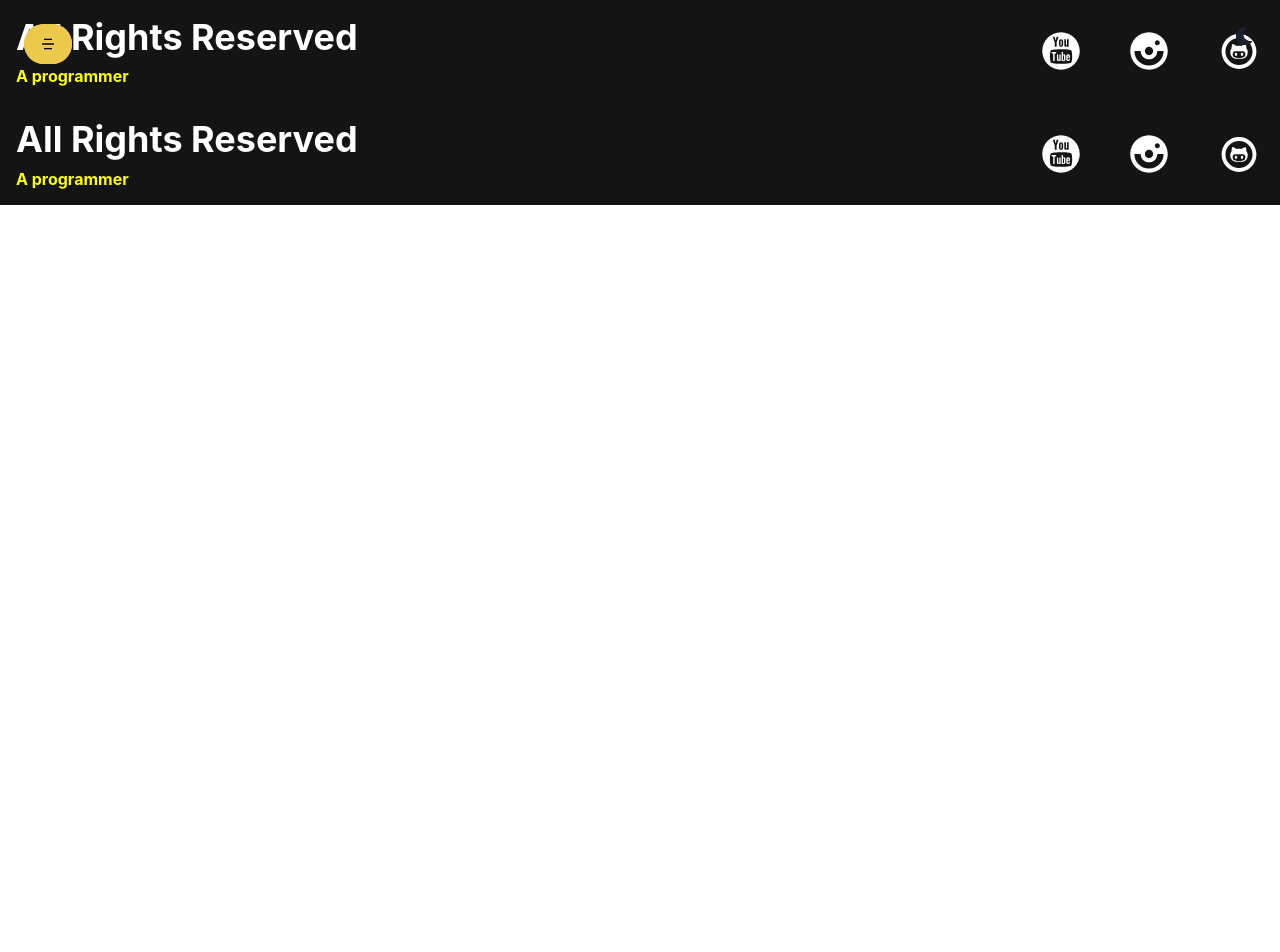
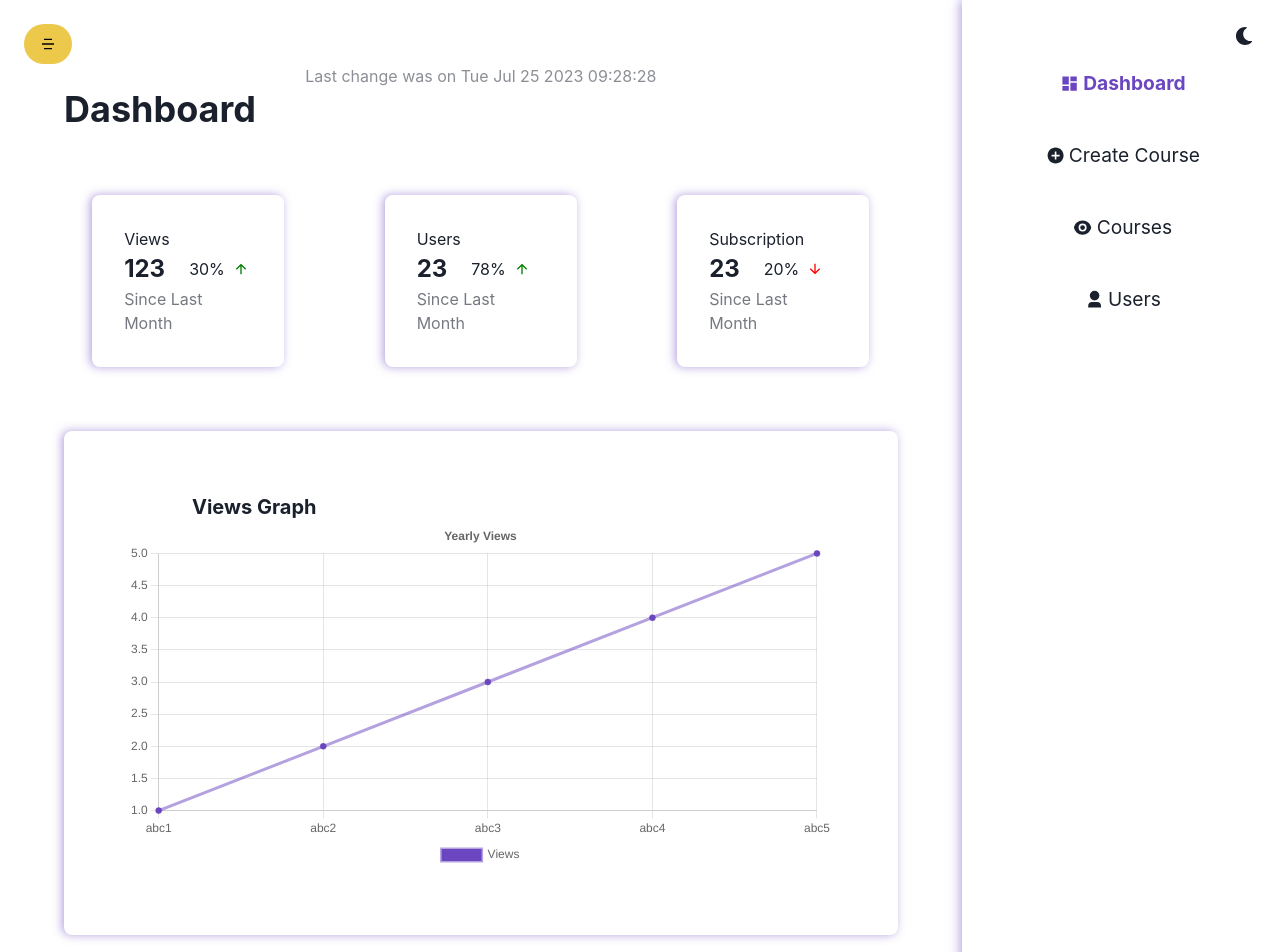
Before and after one commit to rajninair/educourse, a React (Create React App) app: page /admin/dashboard in a window 1280 px wide. Shown: the top 952 px of the page. Before the commit the page ends 800 px from the top, so only its background shows below. Built offline with nearby package versions, Linux system fonts and the light colour scheme.

Commit message:
Admin Dashboard with chart showing views, users and subscription - In progress

```diff
--- a/src/App.js
+++ b/src/App.js
@@ -33,6 +33,10 @@ import CoursePage from './components/CoursePage';
 import Profile from './components/Profile';
 import ChangePassword from './components/Profile/ChangePassword';
 import UpdateProfile from './components/Profile/UpdateProfile';
+import Dashboard from './components/Admin/Dashboard';
+import CreateCourse from './components/Admin/CreateCourse';
+import AdminCourses from './components/Admin/AdminCourses';
+import Users from './components/Admin/Users';
 
 function App() {
   // To disable right click
@@ -66,9 +70,16 @@ function App() {
           <Route exact path="/subscribe" element={<Subscribe />} />
           <Route exact path="/paymentsuccess" element={<PaymentSuccess />} />
           <Route exact path="/paymentfail" element={<PaymentFail />} />
-          <Route exact path="/notfound" element={<NotFound />} />
 
-          <Route exact path="*" element={<NoPage />} />
+          {/* Admin Routes */}
+          <Route exact path="/admin/dashboard" element={<Dashboard />} />
+          <Route exact path="/admin/createcourse" element={<CreateCourse />} />
+          <Route exact path="/admin/courses" element={<AdminCourses />} />
+          <Route exact path="/admin/users" element={<Users />} />
+
+          {/* Page Not Found routes */}
+          <Route exact path="*" element={<NotFound />} />
+          {/* <Route exact path="*" element={<NoPage />} /> */}
         </Route>
       </Routes>
     </BrowserRouter>
--- /dev/null
+++ b/src/components/Admin/AdminCourses/index.jsx
@@ -0,0 +1,18 @@
+import { Box, Grid, Image } from '@chakra-ui/react';
+import cursor from '../../../assets/images/cursor.jpeg';
+import Sidebar from '../Sidebar';
+const AdminCourses = () => {
+  return (
+    <Grid
+      css={{
+        cursor: `url(${cursor}), default`,
+      }}
+      minH={'100vh'}
+      templateColumns={['1fr', '5fr 1fr']}
+    >
+      <Box></Box>
+      <Sidebar />
+    </Grid>
+  );
+};
+export default AdminCourses;
--- /dev/null
+++ b/src/components/Admin/CreateCourse/index.jsx
@@ -0,0 +1,18 @@
+import { Box, Grid, Image } from '@chakra-ui/react';
+import cursor from '../../../assets/images/cursor.jpeg';
+import Sidebar from '../Sidebar';
+const CreateCourse = () => {
+  return (
+    <Grid
+      css={{
+        cursor: `url(${cursor}), default`,
+      }}
+      minH={'100vh'}
+      templateColumns={['1fr', '5fr 1fr']}
+    >
+      <Box></Box>
+      <Sidebar />
+    </Grid>
+  );
+};
+export default CreateCourse;
--- /dev/null
+++ b/src/components/Admin/Dashboard/Chart.jsx
@@ -0,0 +1,67 @@
+import {
+  Chart as ChartJS,
+  CategoryScale,
+  LinearScale,
+  PointElement,
+  LineElement,
+  Title,
+  Tooltip,
+  ArcElement,
+  Legend,
+} from 'chart.js';
+
+import { Line, Doughnut } from 'react-chartjs-2';
+
+ChartJS.register(
+  CategoryScale,
+  LinearScale,
+  PointElement,
+  LineElement,
+  Title,
+  Tooltip,
+  ArcElement,
+  Legend
+);
+export const LineChart = () => {
+  const labels = ['abc1', 'abc2', 'abc3', 'abc4', 'abc5'];
+  const options = {
+    responsive: true,
+    plugins: {
+      legend: {
+        position: 'bottom',
+      },
+      title: {
+        display: true,
+        text: 'Yearly Views',
+      },
+    },
+  };
+  const data = {
+    labels,
+    datasets: [
+      {
+        label: 'Views',
+        data: [1, 2, 3, 4, 5],
+        borderColor: 'rgba(107, 70, 193, 0.5)',
+        backgroundColor: '#6b46c1',
+      },
+    ],
+  };
+  return <Line options={options} data={data} />;
+};
+
+export const DoughnutChart = () => {
+  const data = {
+    labels: ['Subscribed', 'Not Subscribed'],
+    datasets: [
+      {
+        label: 'Views',
+        data: [3, 20],
+        borderColor: ['rgb(62,12,171)', 'rgb(214, 43,129)'],
+        backgroundColor: ['rgba(62,12,171,0.3)', 'rgba(214, 43,129,0.3)'],
+        borderWidth: 1,
+      },
+    ],
+  };
+  return <Doughnut data={data} />;
+};
--- /dev/null
+++ b/src/components/Admin/Dashboard/index.jsx
@@ -0,0 +1,141 @@
+import {
+  Box,
+  Grid,
+  HStack,
+  Heading,
+  Image,
+  Progress,
+  Stack,
+  Text,
+} from '@chakra-ui/react';
+import cursor from '../../../assets/images/cursor.jpeg';
+import Sidebar from '../Sidebar';
+import { RiArrowDownLine, RiArrowUpLine } from 'react-icons/ri';
+import { DoughnutChart, LineChart } from './Chart';
+
+const Databox = ({ title, qty, qtyPercentage, profit }) => {
+  return (
+    <Box
+      w={['full', '20%']}
+      boxShadow={'-2px 0 10px rgba(107,70,193,0.5)'}
+      p={'8'}
+      borderRadius={'lg'}
+    >
+      <Text children={title} />
+      <HStack spacing={'6'}>
+        <Text fontSize={'2xl'} fontWeight={'bold'} children={qty} />
+        <HStack>
+          <Text children={`${qtyPercentage}%`} />
+          {profit ? (
+            <RiArrowUpLine color="green" />
+          ) : (
+            <RiArrowDownLine color="red" />
+          )}
+        </HStack>
+      </HStack>
+
+      <Text opacity={0.6} children={'Since Last Month'} />
+    </Box>
+  );
+};
+
+const Bar = ({ title, value, profit }) => {
+  return (
+    <Box py="4" px={['0', '20']}>
+      <Heading size={'sm'} children={title} mb="2" />
+      <HStack w="full" alignItems={'center'}>
+        <Text children={profit ? '0%' : `-${value}%`} />
+        <Progress w="full" value={profit ? value : 0} color={'purple'} />
+        <Text children={`${value > 100 ? value : 100}%`} />
+      </HStack>
+    </Box>
+  );
+};
+const Dashboard = () => {
+  console.log(cursor);
+  return (
+    <Grid
+      css={{
+        cursor: `url(${cursor}), default`,
+      }}
+      minH={'100vh'}
+      templateColumns={['1fr', '5fr 1fr']}
+    >
+      <Box boxSizing="border-box" py="16" px={['4', '0']}>
+        <Text
+          textAlign={'center'}
+          opacity={0.5}
+          children={`Last change was on ${String(new Date()).split('G')[0]}`}
+        />
+        <Heading
+          children="Dashboard"
+          ml={['0', '16']}
+          mb="16"
+          textAlign={['center', 'left']}
+        />
+        <Stack
+          direction={['column', 'row']}
+          minH="24"
+          justifyContent={'space-evenly'}
+        >
+          <Databox title="Views" qty={123} qtyPercentage={30} profit={true} />
+          <Databox title="Users" qty={23} qtyPercentage={78} profit={true} />
+          <Databox
+            title="Subscription"
+            qty={23}
+            qtyPercentage={20}
+            profit={false}
+          />
+        </Stack>
+        <Box
+          m={['0', '16']}
+          borderRadius={'lg'}
+          p={['0', '16']}
+          mt={['4', '16']}
+          boxShadow={'-2px 0 10px rgba(107,70,193,0.5)'}
+        >
+          <Heading
+            textAlign={['center', 'left']}
+            size={'md'}
+            children={'Views Graph'}
+            pt={['8', '0']}
+            ml={['0', '16']}
+          />
+
+          {/* Line graph here */}
+          <LineChart />
+        </Box>
+
+        <Grid templateColumns={['1fr', '2fr 1fr']}>
+          <Box p="4">
+            <Heading
+              textAlign={['center', 'left']}
+              size={'md'}
+              children={'Progress Bar'}
+              my="8"
+              ml={['0', '16']}
+            />
+            <Box>
+              <Bar profit={true} title="Views" value={30} />
+              <Bar profit={true} title="Users" value={78} />
+              <Bar profit={false} title="Subscription" value={20} />
+            </Box>
+          </Box>
+
+          <Box p={['0', '16']} boxSizing={'border-box'} py="4">
+            <Heading
+              textAlign={'center'}
+              size={'md'}
+              mb={'4'}
+              children="Users"
+            />
+            {/* Doughnut graph */}
+            <DoughnutChart />
+          </Box>
+        </Grid>
+      </Box>
+      <Sidebar />
+    </Grid>
+  );
+};
+export default Dashboard;
--- /dev/null
+++ b/src/components/Admin/Sidebar.jsx
@@ -0,0 +1,63 @@
+import { Button, Icon, VStack } from '@chakra-ui/react';
+import {
+  RiAddCircleFill,
+  RiDashboardFill,
+  RiEyeFill,
+  RiUser3Fill,
+} from 'react-icons/ri';
+import { Link, useLocation } from 'react-router-dom';
+
+const Sidebar = () => {
+  const location = useLocation();
+  return (
+    <VStack
+      // h={'100vh'}
+      // bgColor={'blue.500'}
+      spacing={'8'}
+      padding={'16'}
+      boxShadow={'-2px 0 10px rgba(107,70,193,0.5)'}
+    >
+      <LinkButton
+        url="dashboard"
+        Icon={RiDashboardFill}
+        text="Dashboard"
+        active={location.pathname === '/admin/dashboard'}
+      />
+      <LinkButton
+        url="createcourse"
+        Icon={RiAddCircleFill}
+        text="Create Course"
+        active={location.pathname === '/admin/createcourse'}
+      />
+      <LinkButton
+        url="courses"
+        Icon={RiEyeFill}
+        text="Courses"
+        active={location.pathname === '/admin/courses'}
+      />
+      <LinkButton
+        url="users"
+        Icon={RiUser3Fill}
+        text="Users"
+        active={location.pathname === '/admin/users'}
+      />
+    </VStack>
+  );
+};
+export default Sidebar;
+
+function LinkButton({ url, Icon, text, active }) {
+  return (
+    <Link to={`/admin/${url}`}>
+      <Button
+        fontSize={'larger'}
+        variant={'ghost'}
+        colorScheme={active ? 'purple' : ''}
+        fontWeight={active ? 'bold' : ''}
+      >
+        <Icon style={{ margin: '4px' }} />
+        {text}
+      </Button>
+    </Link>
+  );
+}
--- /dev/null
+++ b/src/components/Admin/Users/index.jsx
@@ -0,0 +1,18 @@
+import { Box, Grid, Image } from '@chakra-ui/react';
+import cursor from '../../../assets/images/cursor.jpeg';
+import Sidebar from '../Sidebar';
+const Users = () => {
+  return (
+    <Grid
+      css={{
+        cursor: `url(${cursor}), default`,
+      }}
+      minH={'100vh'}
+      templateColumns={['1fr', '5fr 1fr']}
+    >
+      <Box></Box>
+      <Sidebar />
+    </Grid>
+  );
+};
+export default Users;
```
Also changed, not shown: src/assets/images/cursor.jpeg (added).
